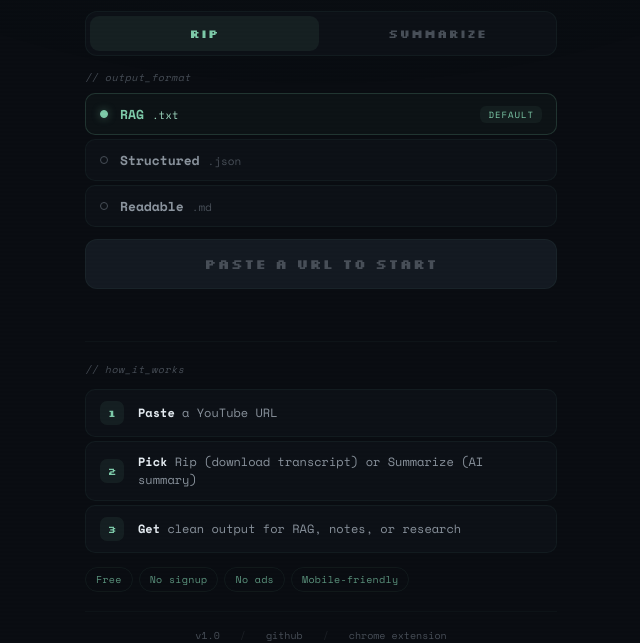
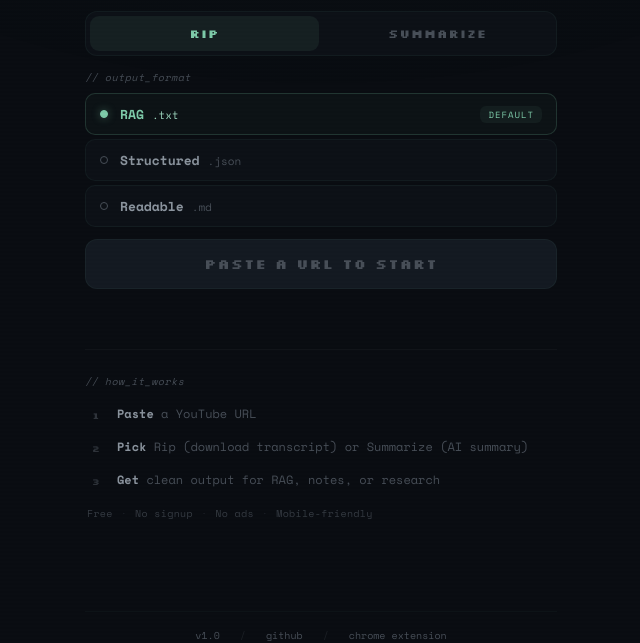
Before and after one commit to mrslbt/rippr, a browser extension: page web/src/index.html in a window 1280 px wide. Shown: the part 157-800 px from the top of the page, without its empty margins (319-959 px from the left). Drawn offline with nearby package versions, Linux system fonts and the light colour scheme.

Commit message:
Fix visual hierarchy: differentiate static vs interactive elements
Steps and perks now use flat, muted text instead of card styling.
Removes background, border, border-radius, and hover states from
how-it-works steps so they read as informational content — not as
selectable elements like the format presets above.

Co-Authored-By: Claude Opus 4.6 (1M context) <noreply@anthropic.com>

```diff
--- a/web/src/index.html
+++ b/web/src/index.html
@@ -288,9 +288,9 @@
 
     /* ── How It Works ── */
     .how-it-works {
-      display: flex; flex-direction: column; gap: 12px;
-      margin-top: 8px; padding-top: 20px;
-      border-top: 1px solid rgba(126,203,170,0.04);
+      display: flex; flex-direction: column; gap: 16px;
+      margin-top: 16px; padding-top: 24px;
+      border-top: 1px solid rgba(255,255,255,0.03);
       animation: fadeUp 0.4s var(--ease) 0.2s both;
     }
     .how-it-works.hidden { display: none; }
@@ -298,35 +298,30 @@
       font-size: 10px; letter-spacing: 0.5px; color: var(--text-muted);
       font-style: italic;
     }
-    .steps { display: flex; flex-direction: column; gap: 4px; }
+    .steps { display: flex; flex-direction: column; gap: 14px; padding-left: 2px; }
     .step {
-      display: flex; align-items: center; gap: 14px;
-      padding: 11px 14px; background: var(--bg-base);
-      border: 1px solid var(--border-subtle); border-radius: 10px;
-      transition: border-color 0.2s;
+      display: flex; align-items: flex-start; gap: 12px;
+      padding: 0;
     }
-    .step:hover { border-color: var(--border-active); }
     .step-num {
-      width: 24px; height: 24px; border-radius: 7px;
-      background: rgba(126,203,170,0.08); color: var(--mint);
-      font-family: 'Silkscreen', cursive; font-size: 10px; font-weight: 700;
+      width: 18px; height: 18px; margin-top: 1px;
+      color: var(--text-muted);
+      font-family: 'Silkscreen', cursive; font-size: 9px; font-weight: 700;
       display: flex; align-items: center; justify-content: center;
       flex-shrink: 0;
+      opacity: 0.6;
     }
-    .step-text { font-size: 12px; color: var(--text-secondary); line-height: 1.5; }
-    .step-text strong { color: var(--text-primary); font-weight: 700; }
+    .step-text { font-size: 12px; color: var(--text-muted); line-height: 1.5; }
+    .step-text strong { color: var(--text-secondary); font-weight: 700; }
 
     .perks {
-      display: flex; gap: 6px; flex-wrap: wrap;
-      padding-top: 2px;
+      display: flex; gap: 0; align-items: center;
+      padding-left: 2px;
+      font-size: 10px; color: var(--text-muted);
+      letter-spacing: 0.3px;
     }
-    .perk {
-      padding: 4px 10px; border-radius: 20px;
-      border: 1px solid rgba(126,203,170,0.1);
-      background: transparent; font-size: 10px;
-      color: var(--mint); letter-spacing: 0.3px;
-      opacity: 0.7;
-    }
+    .perks span:not(.dot) { opacity: 0.7; }
+    .perks .dot { margin: 0 8px; opacity: 0.3; }
 
     /* ── Footer ── */
     .footer {
@@ -448,10 +443,10 @@
         </div>
       </div>
       <div class="perks">
-        <span class="perk">Free</span>
-        <span class="perk">No signup</span>
-        <span class="perk">No ads</span>
-        <span class="perk">Mobile-friendly</span>
+        <span>Free</span><span class="dot">&middot;</span>
+        <span>No signup</span><span class="dot">&middot;</span>
+        <span>No ads</span><span class="dot">&middot;</span>
+        <span>Mobile-friendly</span>
       </div>
     </div>
 
```
